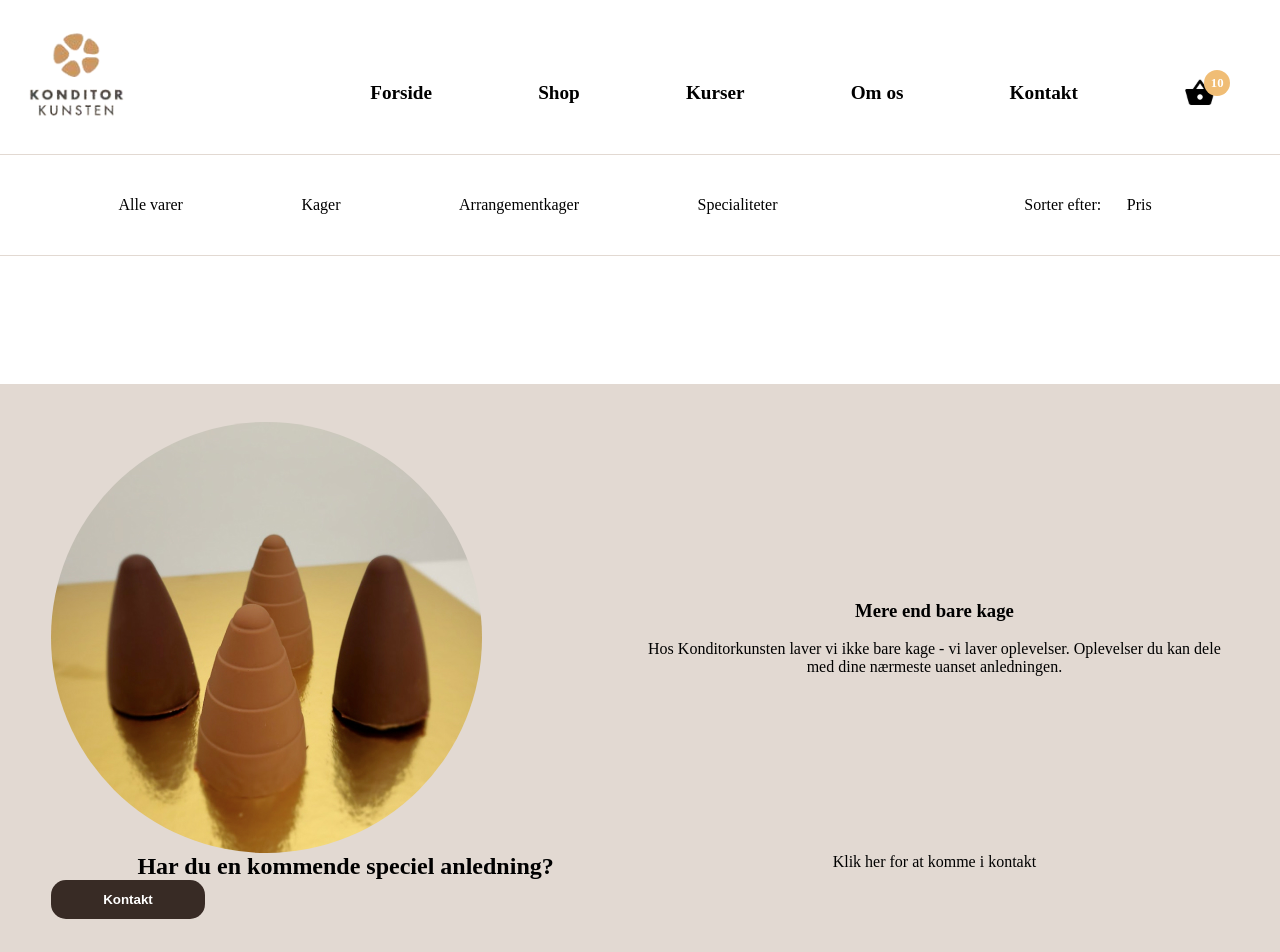
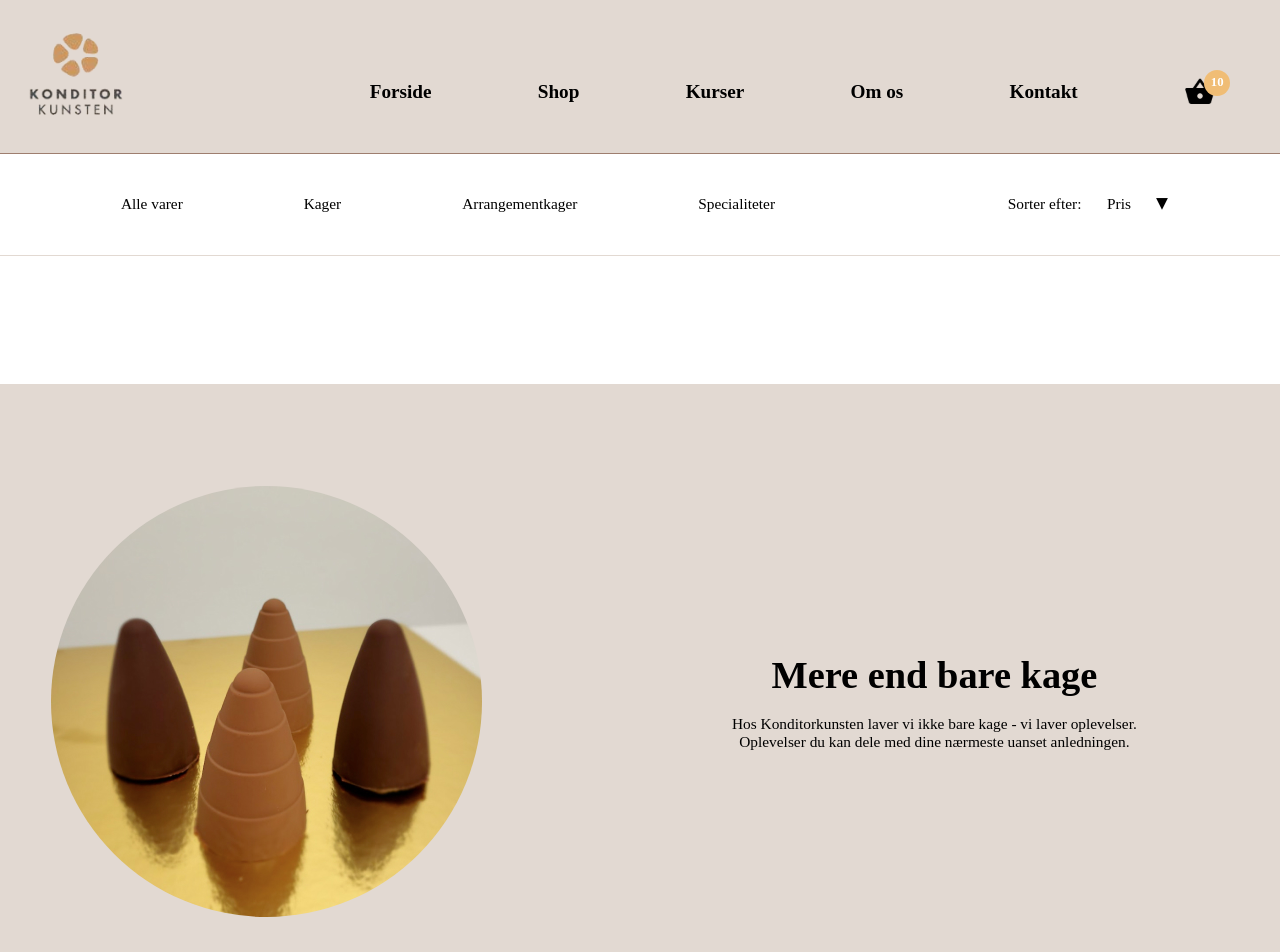
Before and after one commit to MFrandDK/Konditorkunsten, a Vue app in the folder Konditorkunsten/: page / in a window 1280 px wide. Shown: the top 952 px of the page. Built offline with nearby package versions, Linux system fonts and the light colour scheme.

Commit message:
Details+ContactPageV2

```diff
--- a/Konditorkunsten/src/App.vue
+++ b/Konditorkunsten/src/App.vue
@@ -33,7 +33,7 @@
 }
 
 p {
-  color: white;
+  color: var(--white);
 }
 
 </style>
--- a/Konditorkunsten/src/components/Footer.vue
+++ b/Konditorkunsten/src/components/Footer.vue
@@ -36,6 +36,7 @@ footer {
     width: 100vw;
     height: auto;
     padding: 3vw 4vw;
+    border-top: .1px solid var(--btn-brown);
 }
 
 p {
--- a/Konditorkunsten/src/components/Header.vue
+++ b/Konditorkunsten/src/components/Header.vue
@@ -1,32 +1,63 @@
 <template>
-    <header>
-        <img src="../assets/pictures/logo-konditorkunsten.png" alt="">
+  <header id="header">
+    <img src="../assets/pictures/logo-konditorkunsten.png" alt="Konditorkunstens logo" />
     <nav>
       <RouterLink to="/">Forside</RouterLink>
       <RouterLink to="/about">Shop</RouterLink>
       <RouterLink to="/about">Kurser</RouterLink>
       <RouterLink to="/about">Om os</RouterLink>
       <RouterLink to="/about">Kontakt</RouterLink>
-            <RouterLink class="kurv" to="/about"><img class="kurvIcon" src="../assets/pictures/Shopping-kurv.svg" alt="Shopping kurv | Gå til kurven"><p class="antalVarerCirkel">10</p></RouterLink>
+      <RouterLink class="kurv" to="/about"
+        ><img
+          class="kurvIcon"
+          src="../assets/pictures/Shopping-kurv.svg"
+          alt="Shopping kurv | Gå til kurven"
+        />
+        <p class="antalVarerCirkel">10</p></RouterLink
+      >
     </nav>
   </header>
 </template>
 
+
+
 <script>
+// import { ref } from "vue";
+// import { useCartStore } from '../stores/CartStore';
+// const cartStore = useCartStore();
+
 export default {
-    name: "HeaderComponent"
+    name: "HeaderComponent",
+
+    // setup() {
+    //     window.onscroll = function() {StickyOnScroll()};
+    //     const header = document.getElementById("headerTag");
+    //     let sticky = header.offsetTop;
+
+    //     function StickyOnScroll() {
+    //         if (window.pageYOffset > sticky) {
+    //             header.classList.add("positionSticky")
+    //         } else {
+    //             header.classList.remove("positionSticky");
+    //         }
+    //     }
+    // }
 }
+</script>
 
-</script>
+
 
 <style scoped>
 
 header {
-    background: var(--secondary-bg-beige);
+  background-color: var(--primary-bg-beige);
   color: var(--black);
   width: 100vw;
   height: 12vw;
   display: flex;
+  border-bottom: .1px solid var(--btn-brown);
+  position: sticky;
+  top: 0;
 }
 
 nav {
@@ -39,7 +70,7 @@ nav {
   font-weight: bold;
 }
 
-nav>* {
+nav > * {
   margin-top: 2.5vw;
   display: flex;
   align-items: center;
@@ -70,5 +101,4 @@ a {
   position: absolute;
   margin: 0 0 1.5vw 1.6vw;
 }
-
 </style>
--- a/Konditorkunsten/src/components/KontaktComponent.vue
+++ b/Konditorkunsten/src/components/KontaktComponent.vue
@@ -14,6 +14,7 @@
         </p>
       </div>
     </article>
+
     <article class="centerText">
       <h2>Har du en kommende speciel anledning?</h2>
       <p>Klik her for at komme i kontakt</p>
@@ -29,14 +30,16 @@ export default {
 </script>
 
 <style scoped>
+p {
+  color: var(--black);
+  font-size: 1.2vw;
+}
+
+
 section {
   background: var(--primary-bg-beige);
   color: var(--black);
   padding: 3vw 4vw;
-}
-
-p {
-  color: var(--black);
 }
 
 img {
@@ -47,6 +50,7 @@ article:nth-child(1) {
   display: grid;
   grid-template-columns: repeat(2, 1fr);
   grid-auto-rows: auto;
+  padding-top: 5vw;
 }
 
 article:nth-child(1) > div {
@@ -54,10 +58,22 @@ article:nth-child(1) > div {
   margin: auto 0;
 }
 
+h1 {
+  font-size: 3vw;
+}
+
+article:nth-child(1) > div > p {
+    margin: 0 auto;
+    width: 80%;
+}
+
 article:nth-child(2) {
-  display: grid;
-  grid-template-columns: repeat(2, 1fr);
-  grid-auto-rows: auto;
+  display: flex;
+  flex-direction: column;
+  justify-content: center;
+  align-items: center;
+  padding: 7.5vw 0;
+  gap: 1.5vw 0;
 }
 
 .centerText {
@@ -70,7 +86,9 @@ button {
   background-color: var(--cta-brown);
   color: var(--white);
   border-style: none;
-  border-radius: 15px;
+  border-radius: 10px;
   font-weight: bold;
+  font-size: 1.5vw;
+  margin-top: 2vw;
 }
 </style>
--- a/Konditorkunsten/src/components/ProductCard.vue
+++ b/Konditorkunsten/src/components/ProductCard.vue
@@ -34,6 +34,7 @@ button {
     border-style: none;
     border-radius: 15px;
     font-weight: bold;
+    font-size: 1.2vw;
 }
 
 h3 {
--- a/Konditorkunsten/src/views/ShopView.vue
+++ b/Konditorkunsten/src/views/ShopView.vue
@@ -11,11 +11,9 @@ productStore.fill();
 
 </script>
 
-
-
 <template>
   <body>
-    <Header id="headerTag" />
+    <Header />
     <main>
       <nav class="sorteringsNav">
         <ul class="sorteringsContainer">
@@ -25,7 +23,7 @@ productStore.fill();
           <li><a class="udvalgBtn" href="#">Specialiteter</a></li>
         </ul>
         <ul class="sorteringsContainer">
-          <li><a class="sorteringsBtn" href="#">Sorter efter: <p class="udvalgBtn">Pris</p> </a></li>
+          <li><a class="sorteringsBtn" href="#">Sorter efter: <p class="udvalgBtn">Pris</p><p class="arrowDown">▶</p></a></li>
         </ul>
       </nav>
       <section class="productContainer">
@@ -42,12 +40,6 @@ productStore.fill();
 </template>
 
 <style scoped>
-.positionSticky {
-  position: fixed;
-  top: 0;
-  widows: 100%;
-}
-
   .sorteringsNav {
     display: flex;
   }
@@ -58,9 +50,9 @@ productStore.fill();
     display: flex;
     justify-content: space-evenly;
     align-items: center;
-    border-top: .1px solid var(--primary-bg-beige);
     border-bottom: .1px solid var(--primary-bg-beige);
     list-style: none;
+    font-size: 1.2vw;
   }
 .sorteringsContainer:nth-child(1) {
   width: 70%;
@@ -78,6 +70,12 @@ productStore.fill();
     justify-content: center;
     text-decoration: none;
     color: black;
+  }
+
+  .arrowDown {
+    color: var(--black);
+    rotate: 90deg;
+    z-index: -1;
   }
 
   .sorteringsBtn {
```
Also changed, not shown: Konditorkunsten/src/stores/CartStore.js (+21 -21 lines). Lines whose indentation alone changed are shown as unchanged.
